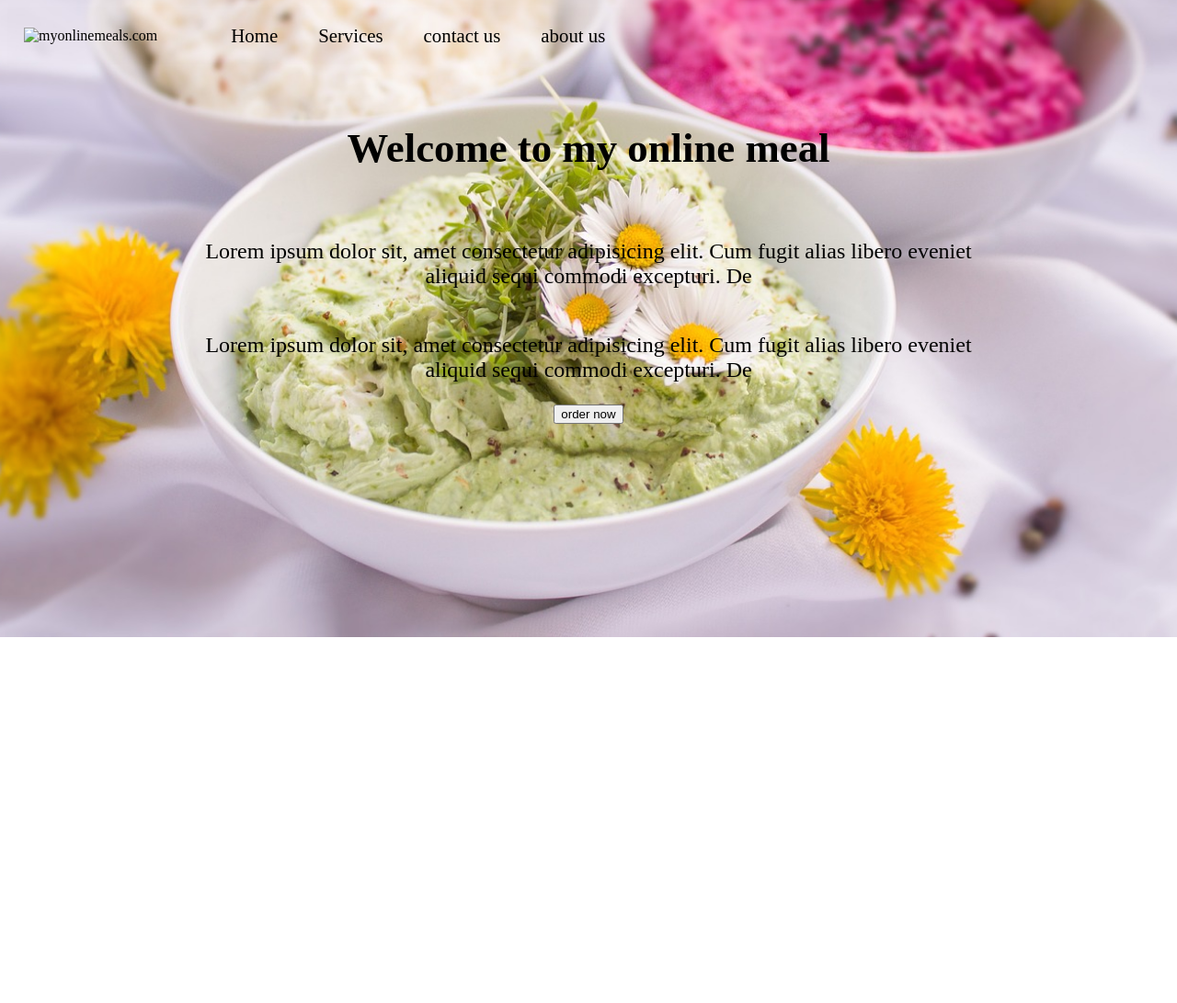
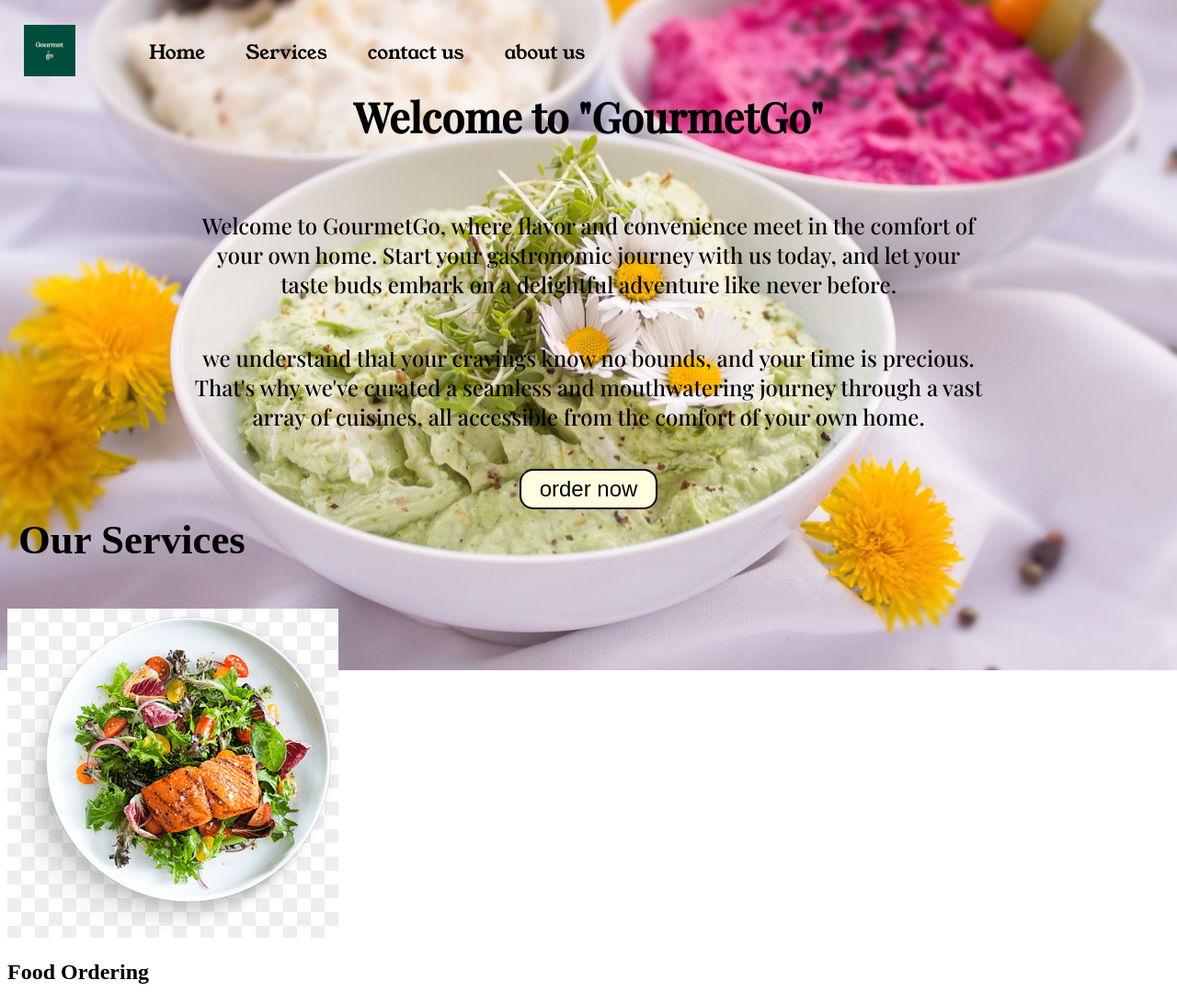
Before and after one commit to Jigyasa0411/Online-Food-Delivery-Website, a plain HTML site: page index.html in a window 1280 px wide. Shown: the whole page at 92% size. Before the commit the page ends 800 px from the top, so only its background shows below. Drawn offline with nearby package versions, Linux system fonts and the light colour scheme; a script that the page names is missing.

Commit message:
updated logo ,changed font family

```diff
--- a/css/style.css
+++ b/css/style.css
@@ -15,6 +15,7 @@
 /*nav logo and images*/
 #logo{
     margin: 6px 4px;
+    border-radius: 30px;
 }
 #logo img{
     height: 56px;
@@ -26,6 +27,7 @@
 }
 #navbar ul{
     display:flex;
+    font-family: 'Young Serif', serif;
 }
 #navbar::before{
     content:"";
@@ -79,12 +81,14 @@
 #Home h1{
     color: black;
     text-align: center;
+    font-family:'Playfair Display', serif;
 
 }
 #Home p{
     color: black;
     text-align: center;
     font-size: 1.5rem;
+    font-family:'Playfair Display', serif;
 }
 
 /*utility classes*/
@@ -93,3 +97,13 @@
     padding: 12px;
 
 }
+.btn{
+    padding: 6px 20px;
+    border: 2px solid black;
+    background-color: lightyellow;
+    color: black;
+    margin: 17px ;
+    font-size: 1.5rem;
+    border-radius: 15px;
+    cursor: pointer;
+}
--- a/index.html
+++ b/index.html
@@ -7,11 +7,12 @@
     <meta name='viewport' content='width=device-width, initial-scale=1'>
     <link rel='stylesheet' type='text/css' media='screen' href='css/style.css'>
     <script src='main.js'></script>
+    <link href="https://fonts.googleapis.com/css2?family=Playfair+Display:wght@500&family=Young+Serif&display=swap" rel="stylesheet">
 </head>
 <body>
     <nav id="navbar">
         <div id="logo">
-            <img src="/assets/logo.jpg" alt="myonlinemeals.com">
+            <img src="/assets/logo go.png" alt="myonlinemeals.com">
         </div>
         <Ul>
             <li class="item"><a href="#">Home</a></li>
@@ -22,13 +23,23 @@
 
     </nav>
     <section id="Home">
-        <h1 class="h-primary">Welcome to my online meal</h1>
-        <p> Lorem ipsum dolor sit, amet consectetur adipisicing elit. Cum fugit alias libero
-            eveniet aliquid sequi commodi excepturi. De</p>
+        <h1 class="h-primary">Welcome to "GourmetGo"</h1>
+        <p>Welcome to GourmetGo, where flavor and convenience meet in the comfort of your own home. Start your gastronomic journey with us today, and let your taste buds
+            embark on a delightful adventure like never before.</p>
+        <p>  we understand that your cravings know no bounds, and your time is precious. That's why we've curated a seamless and mouthwatering journey through a vast array of cuisines, all accessible from the comfort of your own home.</p>
 
-        <p> Lorem ipsum dolor sit, amet consectetur adipisicing elit. Cum fugit alias libero
-                eveniet aliquid sequi commodi excepturi. De</p>
+
                 <button class="btn">order now</button>
+    </section>
+    <section class="services-container">
+        <h1 class="h-primary center">Our Services</h1>
+        <div id="services">
+            <div class="box">
+
+            <img src="/assets/img2.png" alt="">
+             <h2 class="h-secoundary center"> Food Ordering</h2>
+            </div>
+        </div>
     </section>
 </body>
 </html>
```
Also changed, not shown: assets/img 1.png (added), assets/img2.png (added), assets/logo go.png (added).
